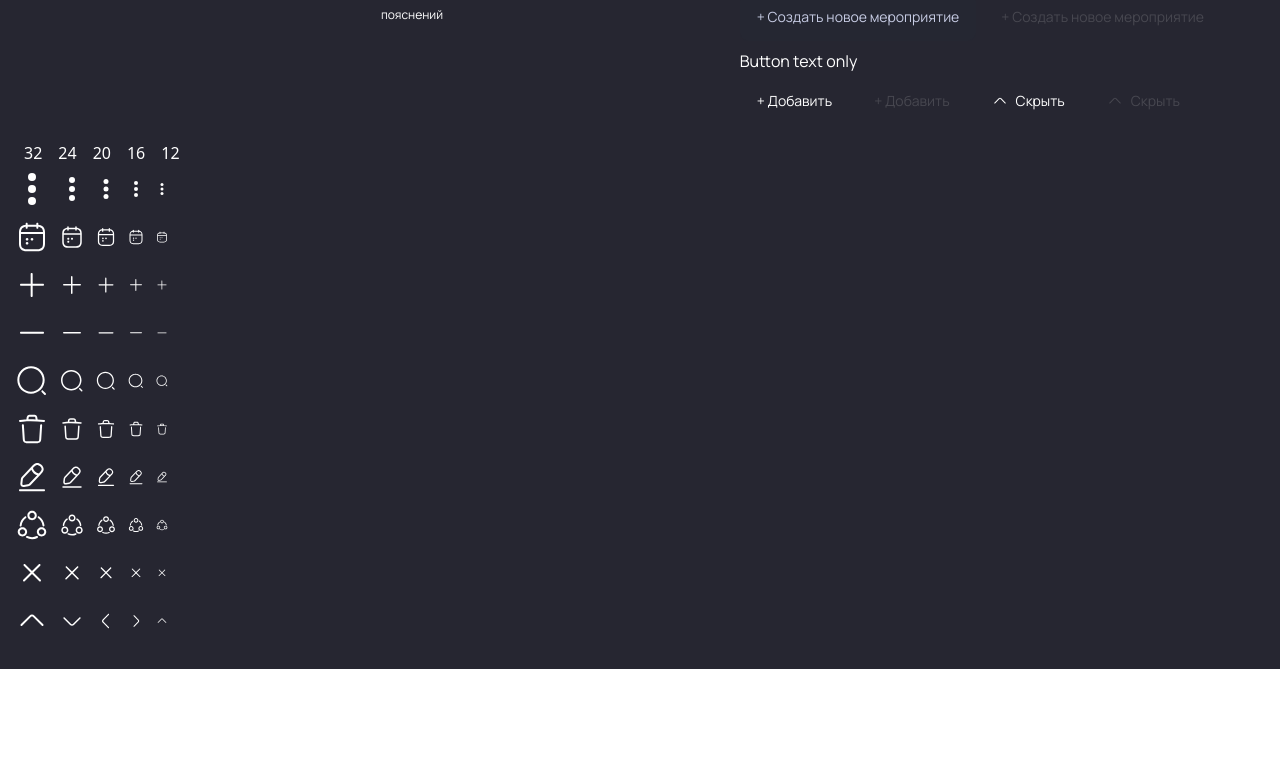
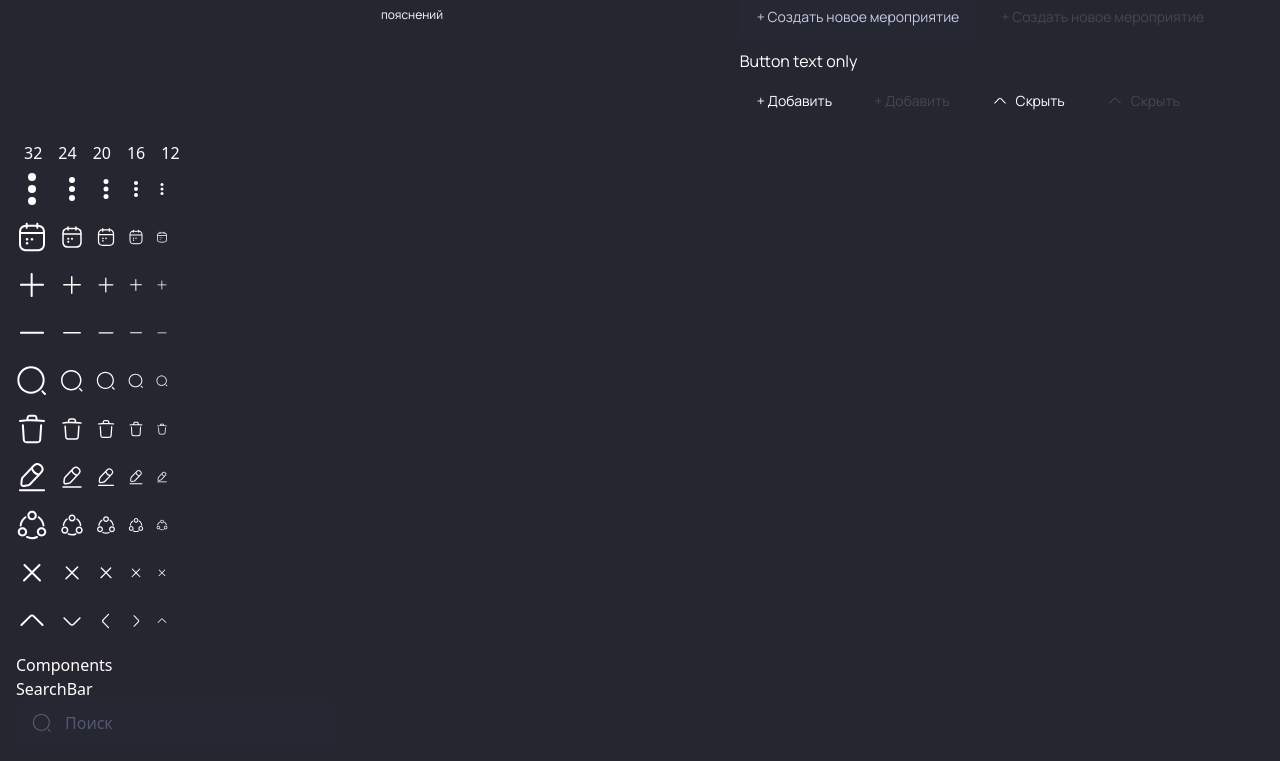
Before and after one commit to slimcandy/todorism, a React (Create React App) app: page /ui-kit in a window 1280 px wide. Shown: the part 299-1060 px from the top of the page. Before the commit the page ends 968 px from the top, so only its background shows below. Built offline with nearby package versions, Linux system fonts and the light colour scheme; no server answers.

Commit message:
Add searchbox

```diff
--- a/src/js/interfaces/SVGprops.ts
+++ b/src/js/interfaces/SVGprops.ts
@@ -3,4 +3,5 @@ export interface SVGprops {
   color?: string;
   fill?: string;
   direction?: string;
+  className?: string;
 }
--- /dev/null
+++ b/src/js/view/components/SearchBar/SearchBar.tsx
@@ -0,0 +1,45 @@
+import React from "react";
+import { ZoomIcon } from "../../icons";
+import { SearchBarProps } from "./SearchBarProps";
+import styles from "../../../../styles/SearchBar.module.scss";
+
+const SearchBar = (props: SearchBarProps) => {
+  const {
+    placeholder,
+    value,
+    onChange,
+    onSubmit,
+    className = "",
+    disabled,
+  } = props;
+
+  const firstValue = String(value) === "undefined" ? "" : String(value);
+  const [localValue, setLocalValue] = React.useState(firstValue);
+  const handleOnChange = (event: React.ChangeEvent<HTMLInputElement>) => {
+    setLocalValue(event.target.value);
+    onChange?.(event.target.value);
+  };
+  return (
+    <form onSubmit={onSubmit}>
+      <label
+        className={`relative text-dark-2 bg-black-2 hover:text-dark-3 focus-within:text-dark-3 focus-within:placeholder:text-dark-3 ${className} ${
+          localValue.length > 0 ? "text-dark-3" : ""
+        }`}
+      >
+        <ZoomIcon
+          className="pointer-events-none absolute top-1/2 transform -translate-y-1/2 left-4"
+          size={20}
+        />
+        <input
+          type="search"
+          placeholder={placeholder}
+          className={`input w-full max-w-xs text-current pl-12 h-11 focus:outline-none bg-black-2 text-white placeholder:text-dark-2 hover:placeholder:text-dark-3 focus:placeholder:text-white disabled:text-black-3 disabled:bg-black-2 disabled:border-none disabled:placeholder:text-black-3 ${styles.search}`}
+          onChange={handleOnChange}
+          value={localValue}
+          disabled={disabled}
+        />
+      </label>
+    </form>
+  );
+};
+export default SearchBar;
--- /dev/null
+++ b/src/js/view/components/SearchBar/SearchBarProps.ts
@@ -0,0 +1,10 @@
+import { FormEventHandler, InputHTMLAttributes } from "react";
+
+export interface SearchBarProps {
+  placeholder?: InputHTMLAttributes<HTMLInputElement>["placeholder"];
+  onChange?: (value?: string) => void;
+  value?: InputHTMLAttributes<HTMLInputElement>["value"];
+  onSubmit?: FormEventHandler<HTMLFormElement>;
+  className?: InputHTMLAttributes<HTMLInputElement>["className"];
+  disabled?: InputHTMLAttributes<HTMLInputElement>["disabled"];
+}
--- a/src/js/view/components/UIKitPage/UIKitPage.tsx
+++ b/src/js/view/components/UIKitPage/UIKitPage.tsx
@@ -29,6 +29,7 @@ import {
   ButtonTransparent,
   Indicator,
 } from "../../elements";
+import SearchBar from "../SearchBar/SearchBar";
 
 import { ThemeToggler } from "../ThemeToggler/ThemeToggler";
 
@@ -202,6 +203,9 @@ export function UIKitPage() {
           <ArrowIcon size={12} />
         </div>
       </div>
+      <h2 className="text-white">Components</h2>
+      <h4 className="text-myPerfectDark">SearchBar</h4>
+      <SearchBar placeholder="Поиск" />
     </div>
   );
 }
--- a/src/js/view/icons/ZoomIcon.tsx
+++ b/src/js/view/icons/ZoomIcon.tsx
@@ -2,7 +2,7 @@ import React from "react";
 import { SVGprops } from "../../interfaces";
 
 export const ZoomIcon = (props: SVGprops) => {
-  const { size, color = "currentColor", fill = "none" } = props;
+  const { size, color = "currentColor", fill = "none", className } = props;
   return (
     <svg
       width={size.toString()}
@@ -10,6 +10,7 @@ export const ZoomIcon = (props: SVGprops) => {
       viewBox="0 0 32 32"
       fill={fill}
       xmlns="http://www.w3.org/2000/svg"
+      className={className || ""}
     >
       <path
         fillRule="evenodd"
--- /dev/null
+++ b/src/styles/SearchBar.module.scss
@@ -0,0 +1,16 @@
+.search {
+  &::-webkit-search-decoration,
+  &::-webkit-search-results-button,
+  &::-webkit-search-results-decoration {
+    display: none;
+  }
+  &[type="search"]::-webkit-search-cancel-button {
+    appearance: none;
+    height: 1.25rem;
+    width: 1.25rem;
+    background: url("../js/view/icons/Close.png") no-repeat 50% 50%;
+    background-size: contain;
+    opacity: 1;
+    cursor: pointer;
+  }
+}
```
Also changed, not shown: src/js/view/icons/Close.png (added), 1 other file (tests, documents, lock files or other folders).
